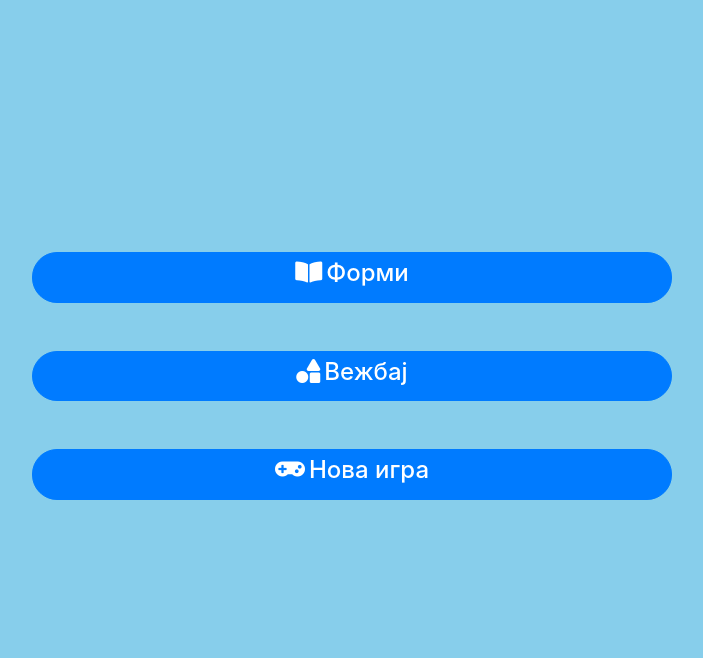
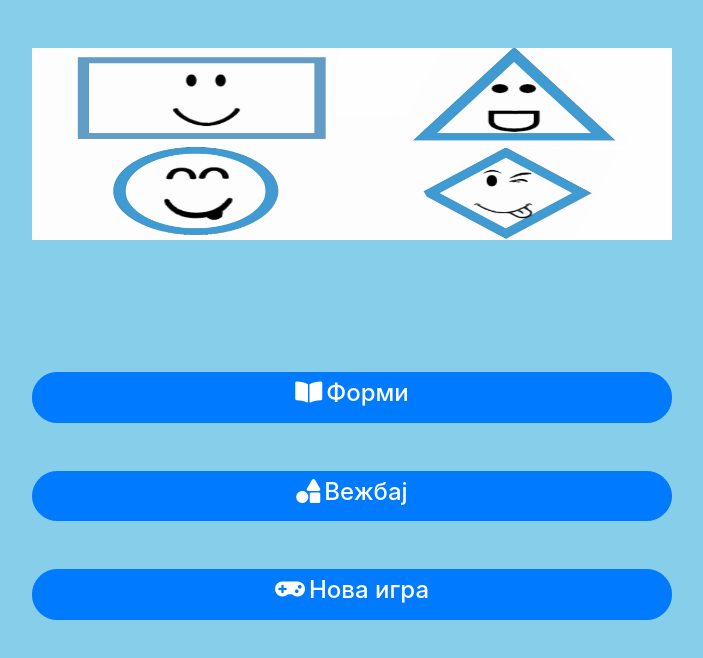
Before and after one commit to exe107/HCI, a React (Create React App) app: page /menu in a window 1280 px wide. Before the commit this address led to /home. Shown: the top 658 px of the page, without its empty margins (288-991 px from the left). Built offline with nearby package versions, Linux system fonts and the light colour scheme.

Commit message:
add menu image

```diff
--- a/src/App.css
+++ b/src/App.css
@@ -114,3 +114,11 @@
   width: 100%;
   height: 100%;
 }
+
+.menu-image {
+  height: 30%;
+}
+
+.menu-buttons {
+  height: 70%;
+}
--- a/src/App.jsx
+++ b/src/App.jsx
@@ -7,7 +7,7 @@ import React from "react";
 import { connect } from "react-redux";
 import { bindActionCreators } from "redux";
 import { BrowserRouter, Link, Redirect, Route, Switch } from "react-router-dom";
-import Home from "./pages/Home";
+import Menu from "./pages/Menu";
 import Shapes from "./pages/Shapes";
 import Game from "./pages/Game";
 import Intro from "./pages/Intro";
@@ -20,7 +20,7 @@ const App = props => {
   return (
     <BrowserRouter>
       <Switch>
-        <Route path="/home" component={Home} />
+        <Route path="/menu" component={Menu} />
         <Route path="/ending" component={Ending} />
         <Route>
           <nav className="navbar navbar-expand-sm navbar-light bg-light">
@@ -66,7 +66,7 @@ const App = props => {
               <Route path="/shapes" component={Shapes} />
               <Route path="/play" component={Game} />
               <Route path="/intro/:id" component={Intro} />
-              <Redirect to="/home" />
+              <Redirect to="/menu" />
             </Switch>
           </div>
         </Route>
--- a/src/pages/Ending.jsx
+++ b/src/pages/Ending.jsx
@@ -2,7 +2,7 @@ import * as React from "react";
 import ending from "../images/ending.gif";
 
 const Ending = props => {
-  setTimeout(() => props.history.push("/home"), 7500);
+  setTimeout(() => props.history.push("/menu"), 7500);
 
   return (
     <div className="full-height">
--- a/src/pages/Home.jsx
+++ /dev/null
@@ -1,33 +0,0 @@
-import * as React from "react";
-import { Link } from "react-router-dom";
-
-const Home = () => (
-  <div className="home-full-height app-bg d-flex flex-column justify-content-center">
-    <Link className="d-block w-50 mb-5 mx-auto" to="/shapes">
-      <button className="home-button w-100 btn btn-primary">
-        <h4>
-          <i className="fa fa-book-open mr-1" />
-          Форми
-        </h4>
-      </button>
-    </Link>
-    <Link className="d-block w-50 mb-5 mx-auto" to="/intro/0">
-      <button className="home-button w-100 btn btn-primary">
-        <h4>
-          <i className="fa fa-shapes mr-1" />
-          Вежбај
-        </h4>
-      </button>
-    </Link>
-    <Link className="d-block w-50 mb-5 mx-auto" to="/play">
-      <button className="home-button w-100 btn btn-primary">
-        <h4>
-          <i className="fa fa-gamepad mr-1" />
-          Нова игра
-        </h4>
-      </button>
-    </Link>
-  </div>
-);
-
-export default Home;
--- /dev/null
+++ b/src/pages/Menu.jsx
@@ -0,0 +1,39 @@
+import * as React from "react";
+import { Link } from "react-router-dom";
+import shapes from "../images/shapes.jpg";
+
+const Menu = () => (
+  <div className="home-full-height app-bg">
+    <div className="menu-image pt-5 text-center">
+      <img className="w-50 h-100" src={shapes} />
+    </div>
+    <div className="d-flex menu-buttons flex-column justify-content-center">
+      <Link className="d-block w-50 mb-5 mx-auto" to="/shapes">
+        <button className="home-button w-100 btn btn-primary">
+          <h4>
+            <i className="fa fa-book-open mr-1" />
+            Форми
+          </h4>
+        </button>
+      </Link>
+      <Link className="d-block w-50 mb-5 mx-auto" to="/intro/0">
+        <button className="home-button w-100 btn btn-primary">
+          <h4>
+            <i className="fa fa-shapes mr-1" />
+            Вежбај
+          </h4>
+        </button>
+      </Link>
+      <Link className="d-block w-50 mb-5 mx-auto" to="/play">
+        <button className="home-button w-100 btn btn-primary">
+          <h4>
+            <i className="fa fa-gamepad mr-1" />
+            Нова игра
+          </h4>
+        </button>
+      </Link>
+    </div>
+  </div>
+);
+
+export default Menu;
```
Also changed, not shown: src/images/shapes.jpg (added).
